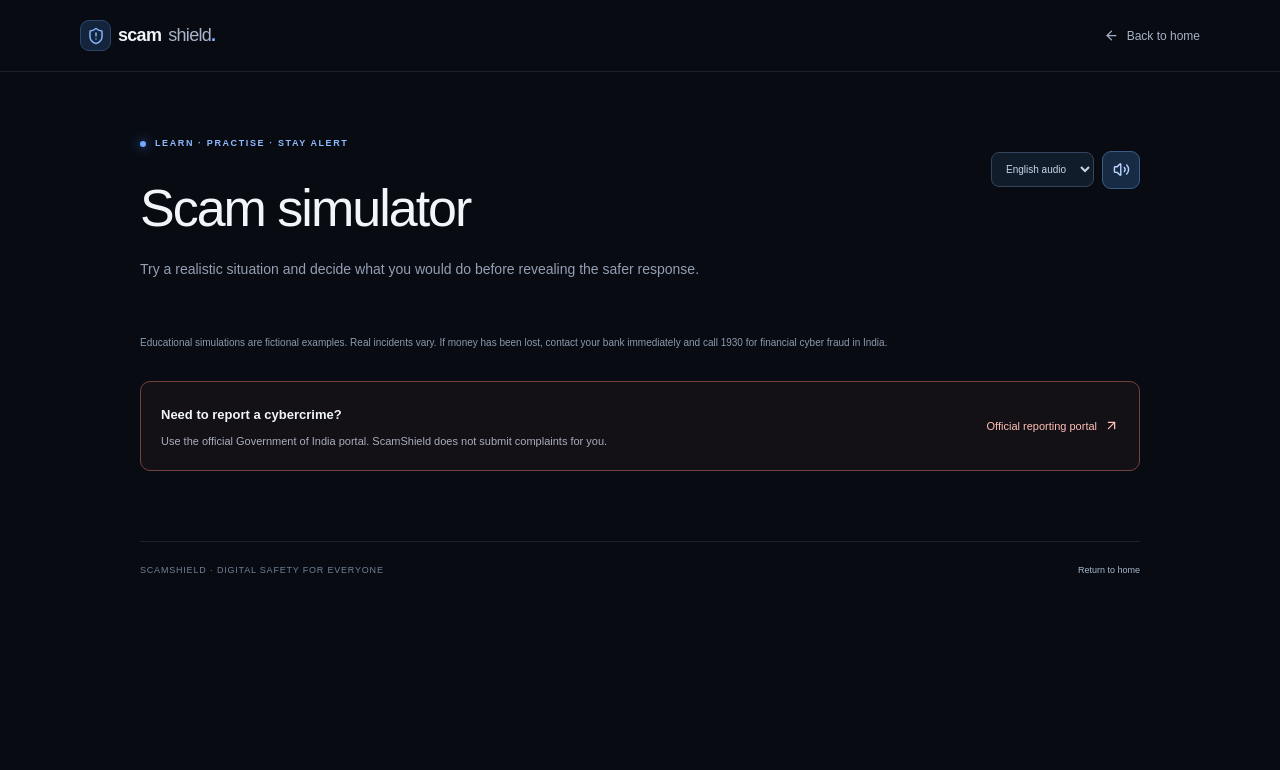
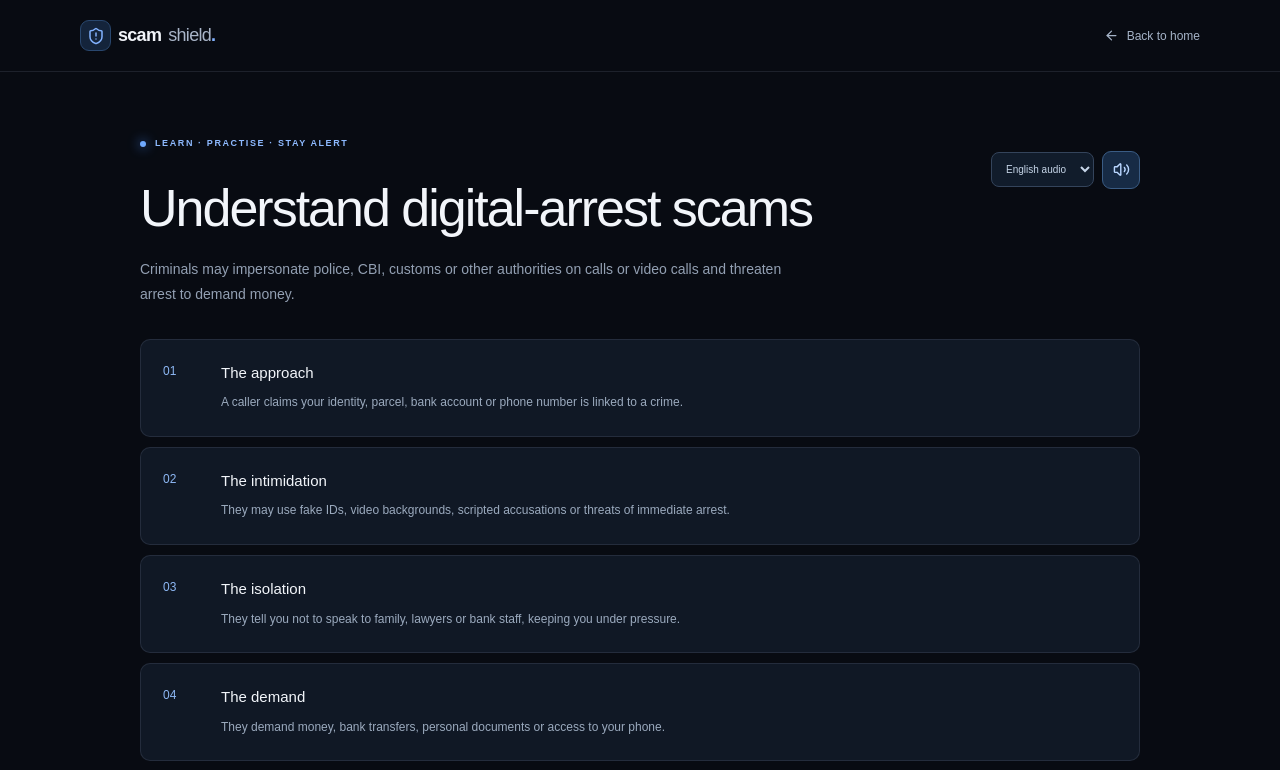
Before and after one commit to Surasss23/scamsheild, a Next.js app: page /learn/digital-arrest in a window 1280 px wide. Shown: the top 770 px of the page. Built offline with nearby package versions, Linux system fonts and the light colour scheme.

Commit message:
Fix dynamic learning route page props for Next.js

```diff
--- a/src/app/learn/[slug]/page.tsx
+++ b/src/app/learn/[slug]/page.tsx
@@ -1,5 +1,6 @@
 "use client";
 import {useState} from "react";
+import {useParams} from "next/navigation";
 import Link from "next/link";
 import {ArrowLeft,ArrowUpRight,Volume2,CheckCircle2,ShieldAlert,RotateCcw} from "lucide-react";
 const data={
@@ -13,7 +14,9 @@ const quiz=[
  {q:"A recruiter asks for a refundable registration fee before an interview. What is the warning sign?",opts:["Upfront payment demand","A written job description","A company website"],correct:0,why:"Requests for registration, training or security fees are a common job-scam warning sign."},
  {q:"A bank SMS threatens to block your account and includes a link. What should you do?",opts:["Click quickly","Open your bank app independently","Reply with your OTP"],correct:1,why:"Do not use unexpected links. Contact the bank through its official app or a verified number."}
 ];
-export default function LearningPage({slug}:{slug:string}){
+export default function LearningPage(){
+ const params=useParams<{slug:string}>();
+ const slug=params.slug;
  const [language,setLanguage]=useState("en");const [answers,setAnswers]=useState<Record<number,number>>({});const [step,setStep]=useState(0);const [show,setShow]=useState(false);
  const lesson=(data as Record<string,typeof data[keyof typeof data]>)[slug];
  const title=lesson?.title||(slug==="quiz"?"Cyber safety knowledge check":"Scam simulator");
@@ -22,6 +25,6 @@ export default function LearningPage({slug}:{slug:string}){
  return <main className="tool-page"><header className="tool-nav"><Link className="brand" href="/"><span className="brand-mark"><ShieldAlert size={18}/></span>scam<span className="brand-light">shield</span><b>.</b></Link><Link href="/" className="back-link"><ArrowLeft size={15}/> Back to home</Link></header><section className="tool-shell"><div className="eyebrow"><i/> LEARN · PRACTISE · STAY ALERT</div><div className="lesson-top"><div><h1>{title}</h1><p className="tool-intro">{intro}</p></div><div className="lesson-controls"><select aria-label="Audio language" value={language} onChange={e=>setLanguage(e.target.value)}><option value="en">English audio</option><option value="hi">Hindi audio</option><option value="te">Telugu audio</option></select><button className="icon-button" onClick={speak} title="Listen"><Volume2 size={17}/></button></div></div>
  {lesson&&<div className="lesson-steps">{lesson.steps.map((s,i)=><article className="lesson-step" key={s[0]}><span>{String(i+1).padStart(2,"0")}</span><div><h3>{s[0]}</h3><p>{s[1]}</p></div></article>)}</div>}
  {slug==="quiz"&&<div className="quiz-list">{quiz.map((q,i)=><article className="quiz-card" key={q.q}><span className="eyebrow">QUESTION {i+1} / {quiz.length}</span><h3>{q.q}</h3><div className="quiz-options">{q.opts.map((o,j)=><button className={answers[i]===j?"quiz-option selected":"quiz-option"} key={o} onClick={()=>{setAnswers(a=>({...a,[i]:j}));setShow(false);}}>{String.fromCharCode(65+j)}. {o}</button>)}</div>{show&&<p className={answers[i]===q.correct?"quiz-correct":"quiz-explain"}>{answers[i]===q.correct?"Correct. ":"Not quite. "}{q.why}</p>}</article>)}<button className="button-primary" onClick={()=>setShow(true)}>Check my answers</button>{show&&<p className="quiz-score">Your score: {quiz.filter((q,i)=>answers[i]===q.correct).length} / {quiz.length}</p>}<button className="button-secondary" onClick={()=>{setAnswers({});setShow(false);}}><RotateCcw size={14}/> Try again</button></div>}
- {slug==="scam-simulator"&&<div className="simulator-card"><span className="eyebrow">SCENARIO {step+1} / 3</span><h2>{["A caller claims to be from the police. They say your Aadhaar is linked to a crime and demand that you stay on a video call.","You receive a message saying your bank account will be blocked in 30 minutes unless you complete KYC through a link.","A stranger offers a part-time online task. They pay a small amount first, then ask you to deposit money to unlock bigger tasks."][step]}</h2><p>What would you do?</p><div className="quiz-options">{["Follow their instructions immediately","Stop, do not pay or share details, and verify independently","Install the app they recommend"].map((o,i)=><button className="quiz-option" key={o} onClick={()=>setShow(true)}>{o}</button>)}</div>{show&&<div className="recommendation"><strong><CheckCircle2 size={16}/> Safer response</strong><p>{["End the call. Do not transfer money or share documents. Contact the relevant authority through an independently verified channel and tell someone you trust.","Do not click the link. Open the bank's official app or call the number printed on your card.","Do not deposit money to unlock tasks. Stop engaging and report the account on the platform."][step]}</p></div>}<div className="result-actions"><button className="button-secondary" onClick={()=>{setStep((step+1)%3);setShow(false);}}>Next scenario <ArrowUpRight size={14}/></button></div></div>}
+ {slug==="scam-simulator"&&<div className="simulator-card"><span className="eyebrow">SCENARIO {step+1} / 3</span><h2>{["A caller claims to be from the police. They say your Aadhaar is linked to a crime and demand that you stay on a video call.","You receive a message saying your bank account will be blocked in 30 minutes unless you complete KYC through a link.","A stranger offers a part-time online task. They pay a small amount first, then ask you to deposit money to unlock bigger tasks."][step]}</h2><p>What would you do?</p><div className="quiz-options">{["Follow their instructions immediately","Stop, do not pay or share details, and verify independently","Install the app they recommend"].map(o=><button className="quiz-option" key={o} onClick={()=>setShow(true)}>{o}</button>)}</div>{show&&<div className="recommendation"><strong><CheckCircle2 size={16}/> Safer response</strong><p>{["End the call. Do not transfer money or share documents. Contact the relevant authority through an independently verified channel and tell someone you trust.","Do not click the link. Open the bank's official app or call the number printed on your card.","Do not deposit money to unlock tasks. Stop engaging and report the account on the platform."][step]}</p></div>}<div className="result-actions"><button className="button-secondary" onClick={()=>{setStep((step+1)%3);setShow(false);}}>Next scenario <ArrowUpRight size={14}/></button></div></div>}
  <div className="tool-disclaimer">Educational simulations are fictional examples. Real incidents vary. If money has been lost, contact your bank immediately and call 1930 for financial cyber fraud in India.</div><section className="report-strip"><div><strong>Need to report a cybercrime?</strong><p>Use the official Government of India portal. ScamShield does not submit complaints for you.</p></div><a href="https://cybercrime.gov.in/" target="_blank" rel="noreferrer">Official reporting portal <ArrowUpRight size={15}/></a></section></section><footer className="tool-footer"><span>SCAMSHIELD · DIGITAL SAFETY FOR EVERYONE</span><Link href="/">Return to home</Link></footer></main>;
 }
```
